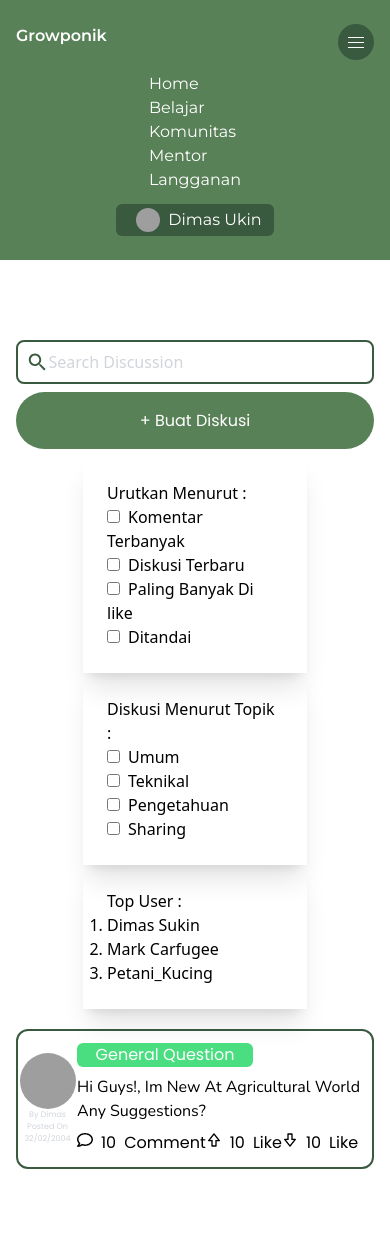
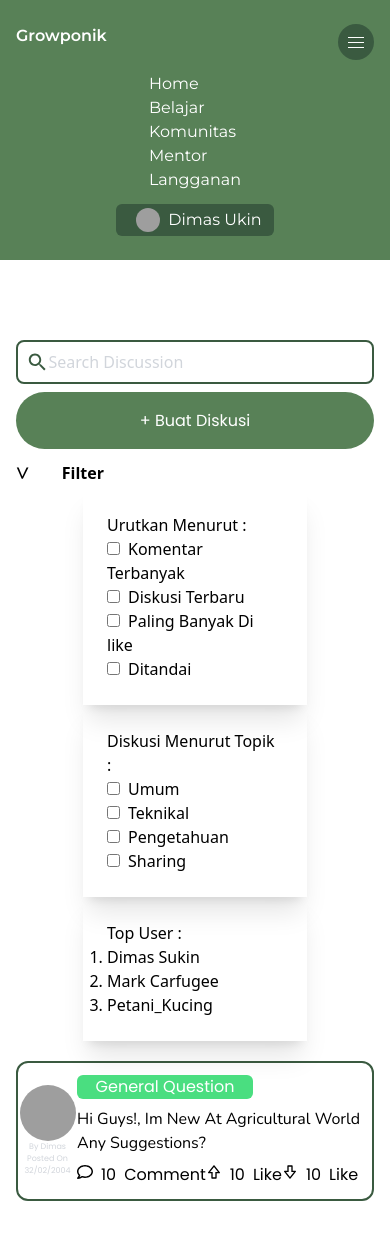
Before and after one commit to Fadil-Tao/GrowPonik, a React (Vite) app: page /komunitas in a window 390 px wide. Shown: the top 1240 px of the page. Built offline with nearby package versions, Linux system fonts and the light colour scheme; grey boxes are pictures that could not be loaded.

Commit message:
add responsiveness to community page

```diff
--- a/src/components/_community-page/LeftNav.jsx
+++ b/src/components/_community-page/LeftNav.jsx
@@ -2,13 +2,14 @@ import NewDiscussionButton from './NewDiscussion';
 import SortFilter from './SortFilter';
 import TopUserList from './TopUser';
 import TopicFilter from './TopicFilter';
+import DropDownNav from '../shared/DropDown';
 
 export default function SecondaryBox() {
     return (
         <>
             <div className='md:py-0 py-2'>
                 <NewDiscussionButton />
-                <div className='grid place-items-center'>
+                <div className='md:grid place-items-center hidden'>
                     <div className='shadow-xl p-6 w-56'>
                         <p>Urutkan Menurut :</p>
                         <SortFilter />
@@ -22,6 +23,24 @@ export default function SecondaryBox() {
                         <TopUserList />
                     </div>
                 </div>
+                <div className='md:hidden block'>
+                    <DropDownNav title={'Filter'}>
+                        <div className='grid place-items-center'>
+                            <div className='shadow-xl p-6 w-56'>
+                                <p>Urutkan Menurut :</p>
+                                <SortFilter />
+                            </div>
+                            <div className='shadow-xl p-6 w-56'>
+                                <p>Diskusi Menurut Topik :</p>
+                                <TopicFilter />
+                            </div>
+                            <div className='shadow-xl p-6 w-56'>
+                                <p>Top User :</p>
+                                <TopUserList />
+                            </div>
+                        </div>
+                    </DropDownNav>
+                </div>
             </div>
         </>
     );
```
